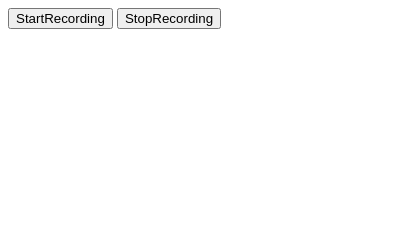
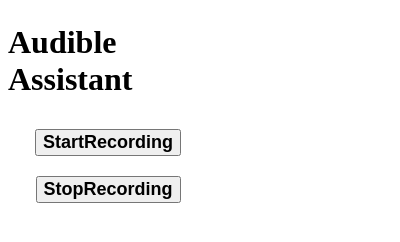
Before and after one commit to asb1891/AudibleAssistant-ChromeExt, a browser extension: page AudibleAssistant/popup/popup.html in a window 400 px wide. Drawn offline with Linux system fonts and the light colour scheme.

Commit message:
simple styling updatesupdated python logic to handle messages over websockets

```diff
--- a/AudibleAssistant/popup/popup.html
+++ b/AudibleAssistant/popup/popup.html
@@ -1,14 +1,17 @@
 <!DOCTYPE html>
 <html lang="en">
 <head>
+    <link rel="stylesheet" type="text/css" href="../styles.css">
     <meta charset="UTF-8">
     <meta name="viewport" content="width=device-width, initial-scale=1.0">
     <title>Audible Assistant</title>
 </head>
 <body>
-    <button id = "startRecording">StartRecording</button>
-    <button id = "stopRecording">StopRecording</button>
-
+    <div id="popup-container">
+        <h1 classname="title">Audible Assistant</h1>
+    <button id = "startRecording" class="startButton">StartRecording</button>
+    <button id = "stopRecording" class="stopButton">StopRecording</button>
+    </div>
     <script src="popup.js"></script>
 </body>
 </html>
--- /dev/null
+++ b/AudibleAssistant/styles.css
@@ -0,0 +1,25 @@
+/* styles.css */
+.stopButton {
+    font-size: 18px;
+    font-weight: bold;
+    justify-content: center;
+    margin: 10px;
+    margin-left: 10px;
+}
+
+.startButton {
+    font-size: 18px;
+    font-weight: bold;
+    justify-content: center;
+    margin: 10px;
+    margin-left: 10px;
+}
+
+#popup-container {
+    width: 200px; /* Adjust width as needed */
+    height: 200px; /* Adjust height as needed */
+    display: flex;
+    flex-direction: column;
+    justify-content: center;
+    align-items: center;
+}
```
Also changed, not shown: 1 other file.
